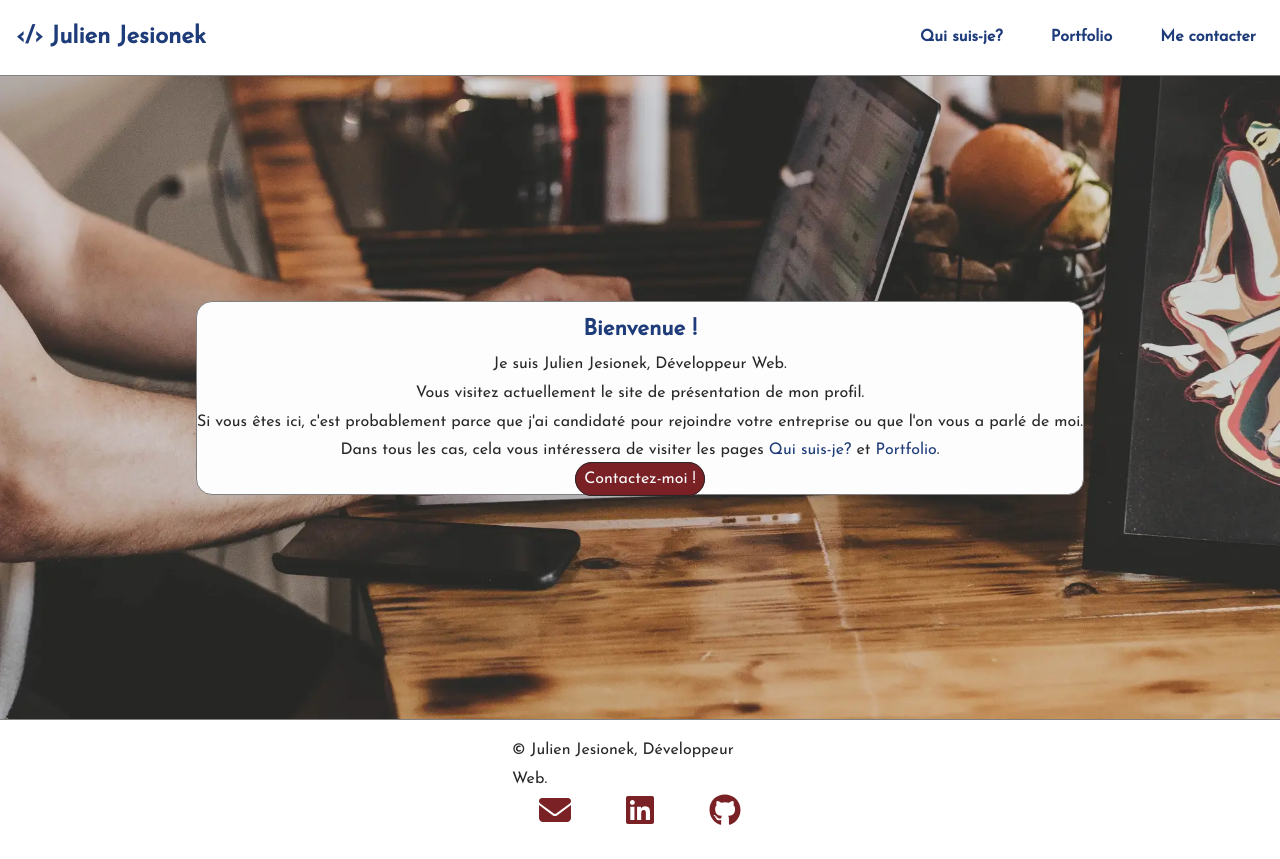
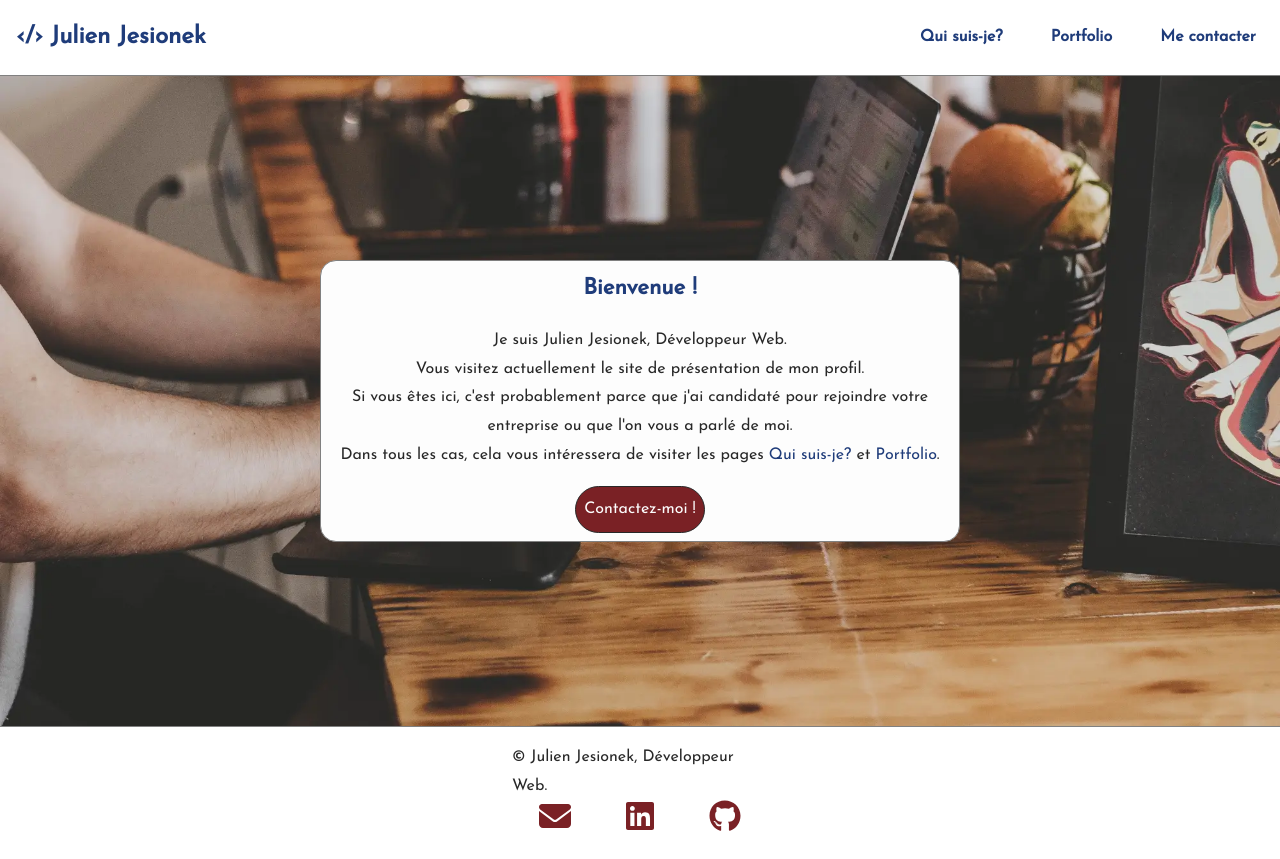
Before and after one commit to JulienJes/portfolio, a React (Create React App) app: page / in a window 1280 px wide. Built offline with nearby package versions, Linux system fonts and the light colour scheme.

Commit message:
main height

```diff
--- a/src/styles/_settings.scss
+++ b/src/styles/_settings.scss
@@ -59,7 +59,7 @@ body{
 
 main{
     @include center-content;
-    height: 80.4vh;
+    min-height: 81.2vh;
     &::after{
         content: '';
         display: block;
--- a/src/styles/pages/_home.scss
+++ b/src/styles/pages/_home.scss
@@ -1,10 +1,19 @@
 .home{
+    height: 40%;
+    width: 50%;
+    justify-content: space-between;
     &-body{
         display: flex;
         flex-direction: column;
-        align-items: center;
+        margin: 1em;
     }
     & p{
         text-align: center;
     }
+    &-button{
+        margin-bottom: 0.5rem;
+        & a{
+            display: block;
+        }
+    }
 }
```
